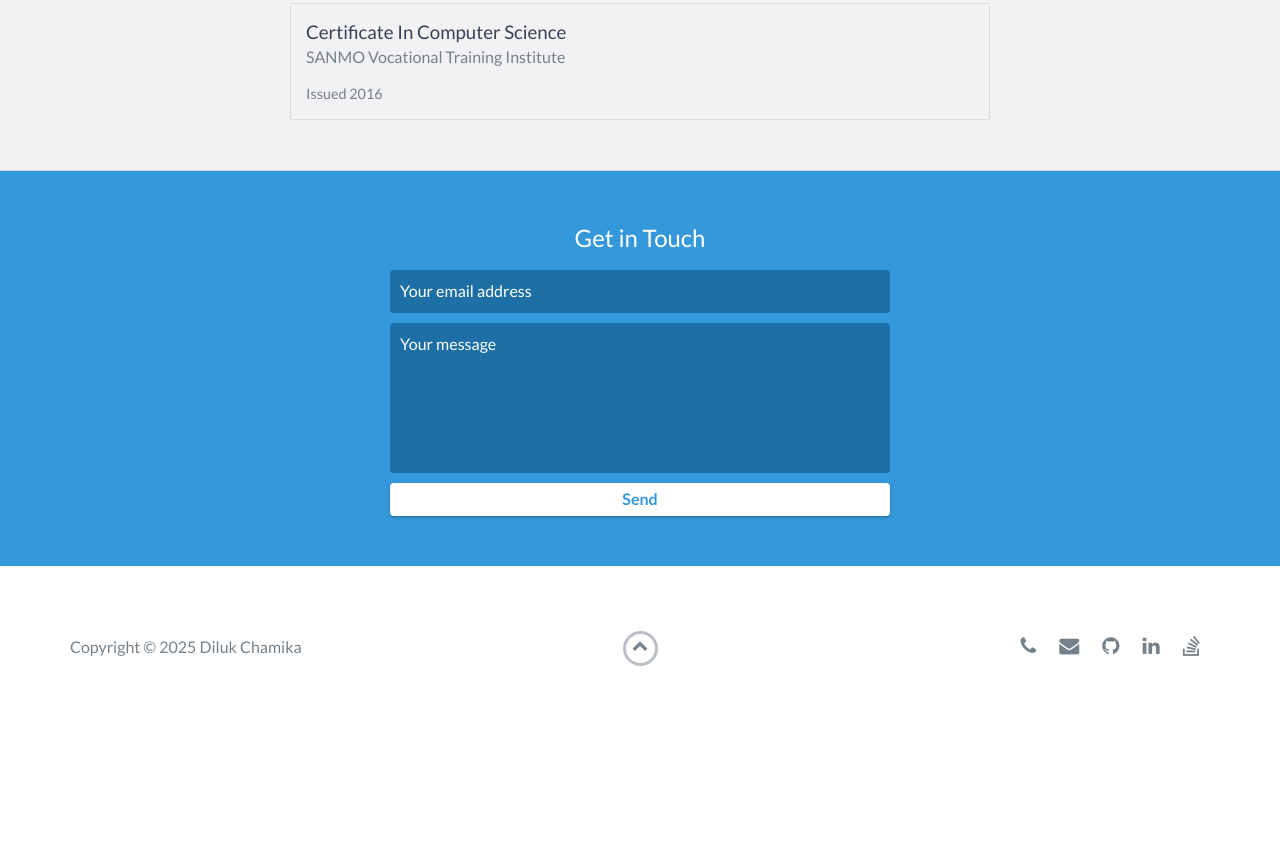
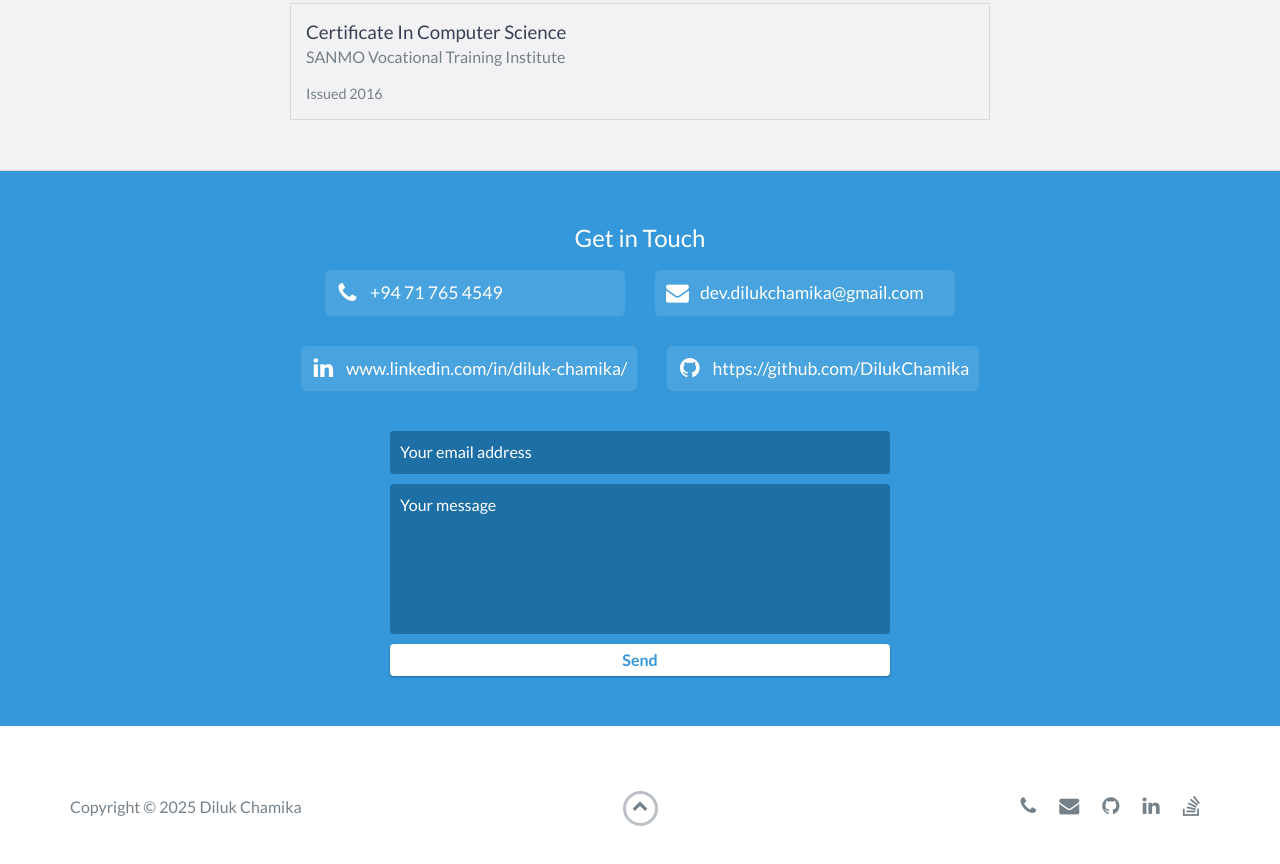
Before and after one commit to DilukChamika/portfolio, a website: page index.html in a window 1280 px wide. Shown: the part 8200-9064 px from the top of the page. Before the commit the page ends 8920 px from the top, so only its background shows below. Drawn offline with nearby package versions, Linux system fonts and the light colour scheme.

Commit message:
added contact details

```diff
--- a/css/styles.css
+++ b/css/styles.css
@@ -119,3 +119,66 @@
 .certificate-block h3,.certificate-block span{
     float:none
 }
+
+/* Contact Information Styling */
+.contact-info {
+    display: flex;
+    flex-wrap: wrap;
+    justify-content: center;
+    gap: 30px;
+    margin-bottom: 40px;
+    max-width: 800px;
+    margin-left: auto;
+    margin-right: auto;
+}
+
+.contact-item {
+    display: flex;
+    align-items: center;
+    gap: 10px;
+    color: #fff;
+    font-size: 1.1em;
+    min-width: 300px;
+    padding: 10px;
+    border-radius: 5px;
+    background: rgba(255, 255, 255, 0.1);
+    transition: all 0.3s ease;
+}
+
+.contact-item:hover {
+    background: rgba(255, 255, 255, 0.2);
+    transform: translateY(-2px);
+}
+
+.contact-item i {
+    font-size: 1.3em;
+    color: #fff;
+    min-width: 25px;
+}
+
+.contact-item span,
+.contact-item a {
+    color: #fff;
+    word-break: break-all;
+    text-decoration: none;
+    transition: all 0.3s ease;
+}
+
+.contact-item a:hover {
+    color: #a0cfee;
+    text-decoration: underline;
+}
+
+/* Responsive design for contact info */
+@media only screen and (max-width: 768px) {
+    .contact-info {
+        flex-direction: column;
+        align-items: center;
+    }
+
+    .contact-item {
+        min-width: 250px;
+        width: 100%;
+        max-width: 350px;
+    }
+}
--- a/index.html
+++ b/index.html
@@ -451,6 +451,24 @@
 
     <div id="contact">
         <h2>Get in Touch</h2>
+        <div class="contact-info">
+            <div class="contact-item">
+                <i class="fa fa-phone" aria-hidden="true"></i>
+                <a href="tel:+94717654549" target="_blank">+94 71 765 4549</a>
+            </div>
+            <div class="contact-item">
+                <i class="fa fa-envelope" aria-hidden="true"></i>
+                <a href="mailto:dev.dilukchamika@gmail.com" target="_blank">dev.dilukchamika@gmail.com</a>
+            </div>
+            <div class="contact-item">
+                <i class="fa fa-linkedin" aria-hidden="true"></i>
+                <a href="https://www.linkedin.com/in/diluk-chamika/" target="_blank">www.linkedin.com/in/diluk-chamika/</a>
+            </div>
+            <div class="contact-item">
+                <i class="fa fa-github" aria-hidden="true"></i>
+                <a href="https://github.com/DilukChamika" target="_blank">https://github.com/DilukChamika</a>
+            </div>
+        </div>
         <div id="contact-form">
             <!-- <form method="POST" action="https://formspree.io/xyyypojw"> -->
             <form action="mailto:dev.dilukchamika@gmail.com" method="post" enctype="text/plain">
```
